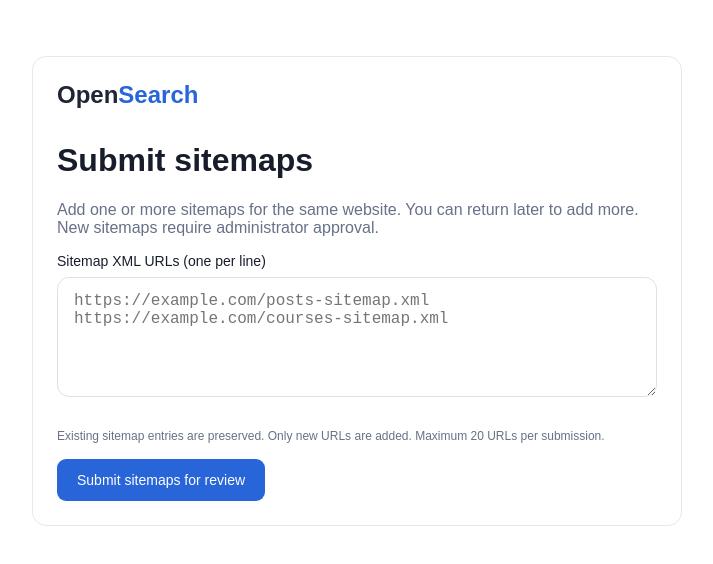
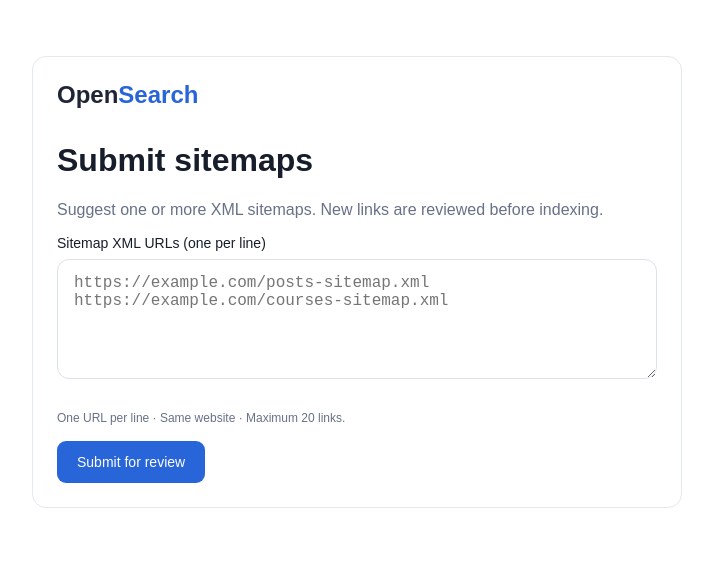
Before and after one commit to vishaalzala/opensearch, a Next.js app: page /submit in a window 1280 px wide. Shown: the top 564 px of the page, without its empty margins (283-996 px from the left). Built offline with nearby package versions, Linux system fonts and the light colour scheme; no server answers.

Commit message:
ui: simplify submission copy and align with sitemap-only flow

```diff
--- a/app/submit/page.tsx
+++ b/app/submit/page.tsx
@@ -48,20 +48,19 @@
   }
  }
 
- return <main><div className="panel">
+ return <main className="submit-page"><div className="panel">
   <a href="/" aria-label="OpenSearch home" style={{display:'inline-block',marginBottom:12,textDecoration:'none'}}>
    <span className="brand">Open<span>Search</span></span>
   </a>
   <h1>Submit sitemaps</h1>
-  <p className="muted">Add one or more sitemaps for the same website. You can return later to add more. New sitemaps require administrator approval.</p>
+  <p className="muted">Suggest one or more XML sitemaps. New links are reviewed before indexing.</p>
   <form onSubmit={submit}>
    <label htmlFor="sitemaps">Sitemap XML URLs (one per line)</label>
    <textarea id="sitemaps" ref={field} rows={5} value={sitemapUrls} onChange={e=>setSitemapUrls(e.target.value)}
     placeholder={'https://example.com/posts-sitemap.xml\nhttps://example.com/courses-sitemap.xml'} required/>
-   <p className="muted" style={{fontSize:12}}>Existing sitemap entries are preserved. Only new URLs are added. Maximum 20 URLs per submission.</p>
+   <p className="muted" style={{fontSize:12}}>One URL per line · Same website · Maximum 20 links.</p>
    <div id="turnstile" style={{marginBottom:sitekey?16:0}}/>
-   {!sitekey&&<p className="muted" style={{fontSize:12}}>Submissions are rate-limited and checked by an administrator before indexing.</p>}
-   <button disabled={busy||!!sitekey&&!token}>{busy?'Saving sitemaps…':'Submit sitemaps for review'}</button>
+   <button disabled={busy||!!sitekey&&!token}>{busy?'Saving sitemaps…':'Submit for review'}</button>
   </form>
   {notice&&<div role="status" aria-live="polite" className="panel" style={{margin:'18px 0 0',padding:16,background:notice.success?'#f4fbf7':'#fff6f4',borderColor:notice.success?'#bfe8d0':'#f0c7c4'}}>
    <strong>{notice.success?'Submission confirmed':'Submission not saved'}</strong>
```
